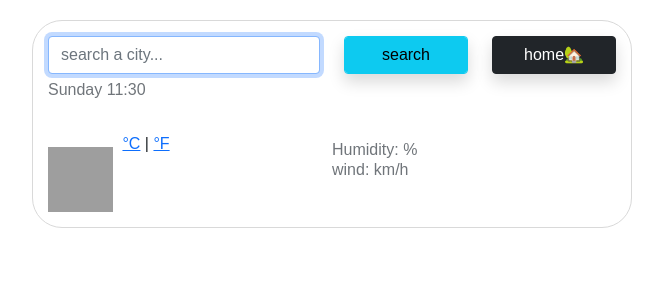
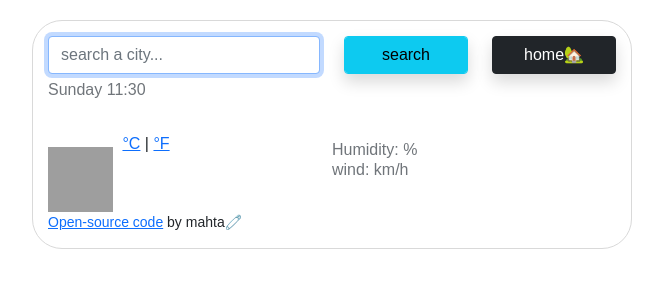
Before and after one commit to kidcodermaht/weather-app, a website built with Parcel: page weather.html in a window 1280 px wide. Shown: the whole page, without its empty margins (308-971 px from the left). Built offline with nearby package versions, Linux system fonts and the light colour scheme; no server answers; grey boxes are pictures that could not be loaded.

Commit message:
added the github link

```diff
--- a/weather.html
+++ b/weather.html
@@ -69,6 +69,11 @@
         </ul>
       </div>
     </div>
+    <small>
+     <a href="https://github.com/kidcodermaht/vanilla-weather-app
+     " target="blank"> Open-source code</a>
+     by mahta🧷
+    </small>
      </div>
     <script src="script.js"></script>
   </body>
```
